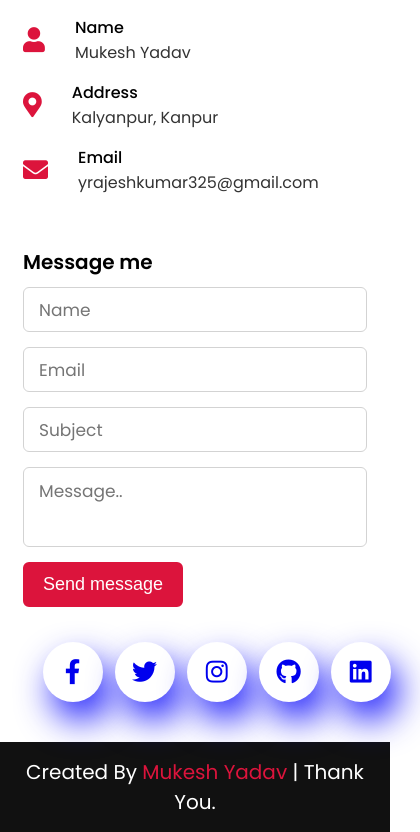
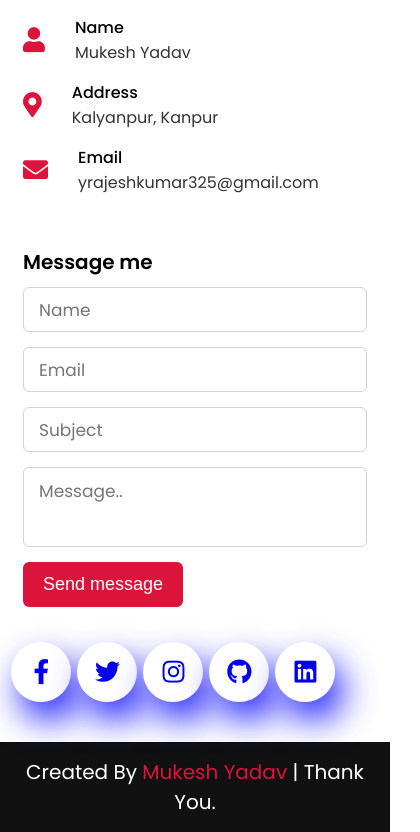
Before and after one commit to ymukesh325/portfoliomukeshyadav, a plain HTML site: page index.html in a window 390 px wide. Shown: the part 6576-7408 px from the top of the page, 420 px wide, since content can reach past the window. Drawn offline with nearby package versions, Linux system fonts and the light colour scheme.

Commit message:
Update style.css

```diff
--- a/style.css
+++ b/style.css
@@ -816,12 +816,12 @@ footer span a:hover{
     }
     .wrapper{
         padding: 0% 6%;
-        right: 0%;
+
     }
     .wrapper .icon
     {
-        margin: 0% 2%;
-        right:0%;
+        margin: 0% 1%;
+
     }
 }
 
@@ -856,11 +856,9 @@ footer span a:hover{
     }
     .wrapper{
         padding: 0% 6%;
-        right: 0%;
     }
     .wrapper .icon
     {
-        margin: 0% 2%;
-        right: 0%;
+        margin: 0% 1%;
     }
 }
```
